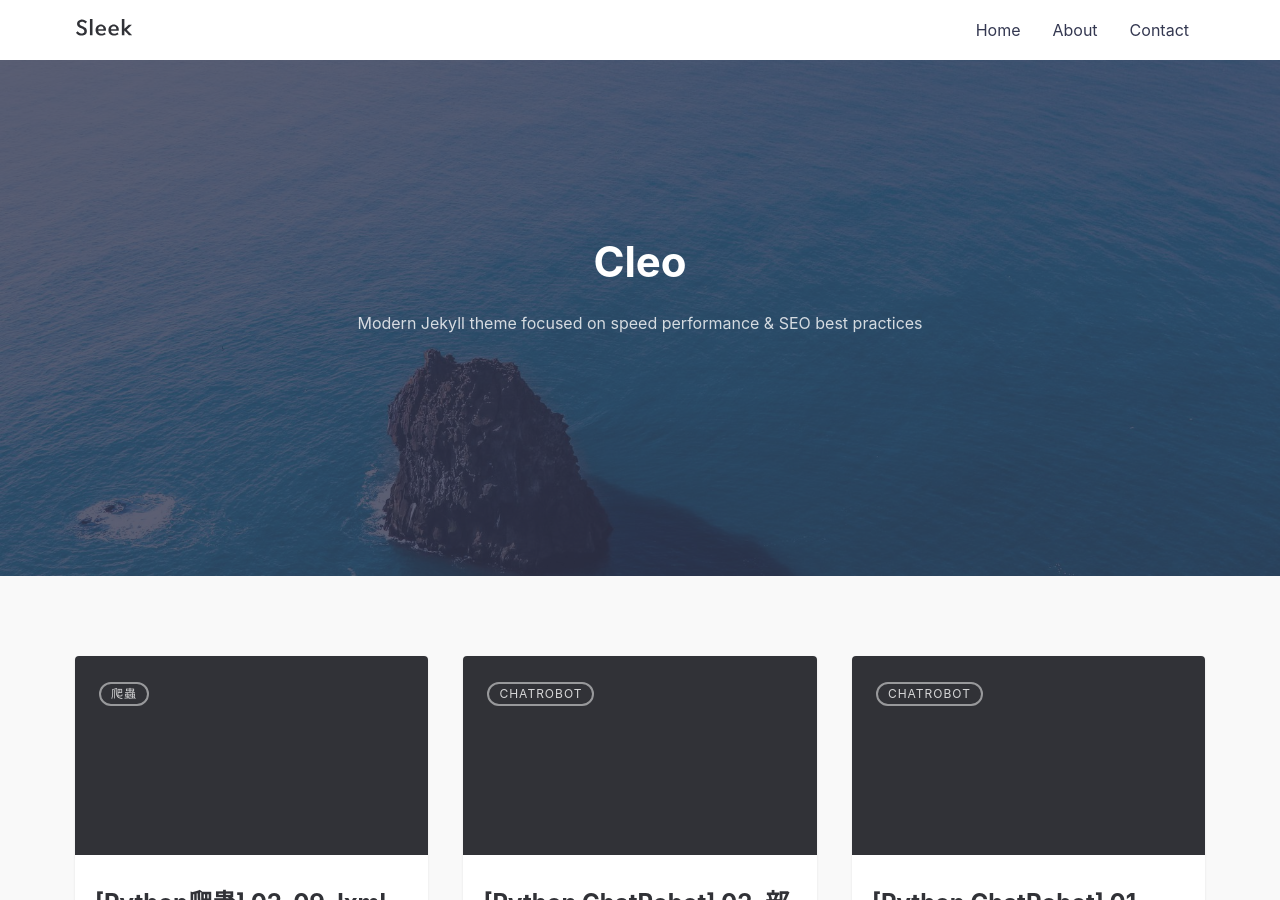
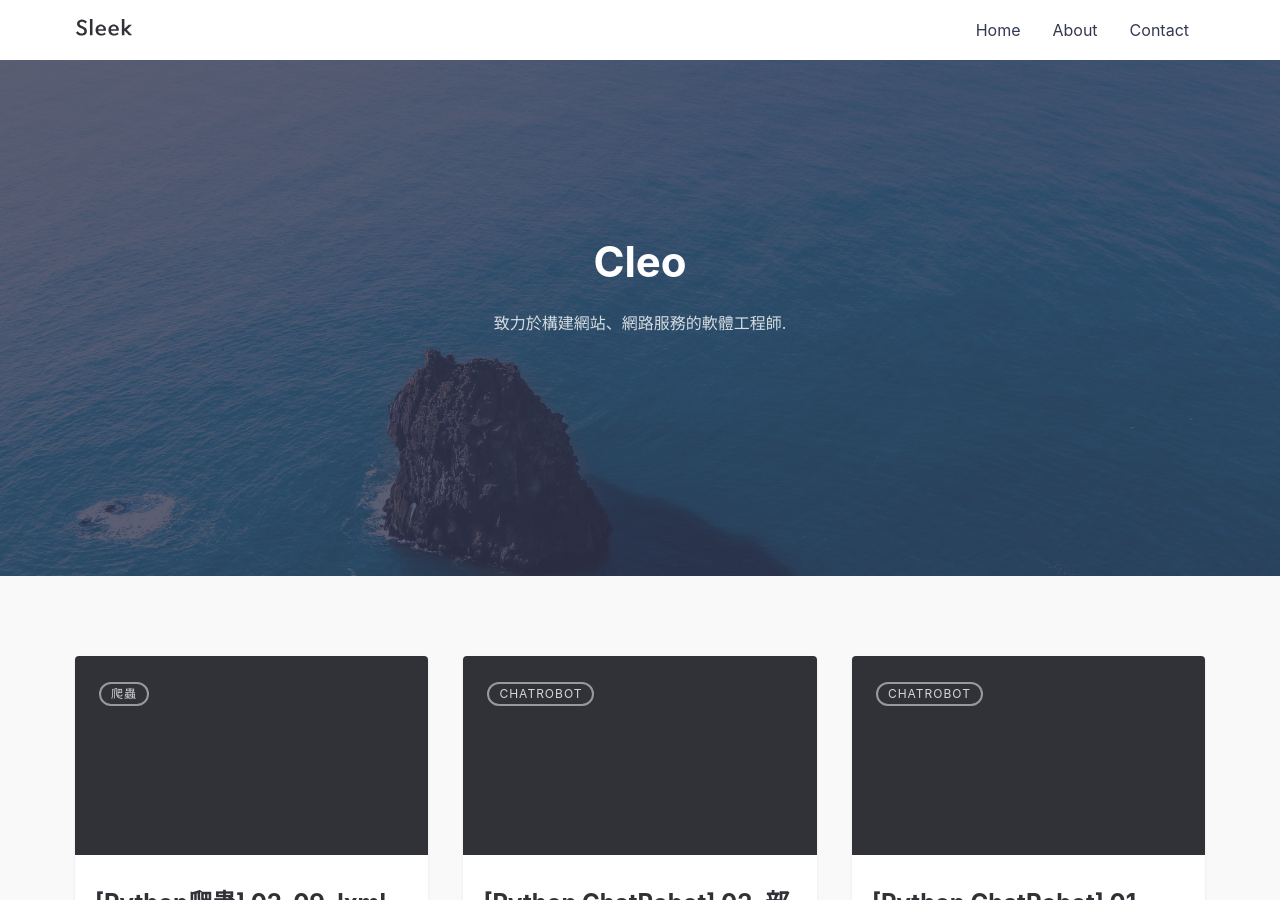
Before and after one commit to cleoliu/blog-2021, a Jekyll site: the page built from index.md, in a window 1280 px wide and 900 px high. Built offline with Jekyll 4.4.1, drawn with Linux system fonts in a browser that asks for light colours.

Commit message:
個人化設定

```diff
--- a/_config.yml
+++ b/_config.yml
@@ -1,6 +1,6 @@
 # SITE CONFIGURATION
 title: Cleo # your site title
-author: GitHub User # You :P
+author: Cleo # You :P
 description: > # Meta description of Homepage
   Write an awesome description for your new site here. You can edit this
   line in _config.yml. It will appear in your document head meta (for
@@ -24,18 +24,18 @@
   - {name: 'Contact', link: '/contact'}
 
 tagline: >
-  Modern Jekyll theme focused on speed performance &amp; SEO best practices
+  致力於構建網站、網路服務的軟體工程師.
 
 hero_img: posts/sleek_lg.jpg # Main background image: use the path from /assets/img/ => This will output /assets/img/posts/sleek_lg.jpg
 
-email: your-email@domain.com # email for form submission
+email: cleoliu.tw@gmail.com # email for form submission
 
-twitter_username: jan_czizikow # replace with your_twitter_username or comment to remove link from footer
-github_username:  janczizikow # replace with your_github_username or comment to remove link from footer
-instagram_username: shanlongjj # replace with your_instagram_username or comment to remove link from footer
+twitter_username:  # replace with your_twitter_username or comment to remove link from footer
+github_username:  cleoliu # replace with your_github_username or comment to remove link from footer
+instagram_username:  # replace with your_instagram_username or comment to remove link from footer
 
 disqus:
-  shortname: janczizikow # to enable comments replace with your_disqus_shortname
+  shortname: Cleo # to enable comments replace with your_disqus_shortname
 
 # google_tag_manager: GTM-XXXXXXX # Uncomment to enable GTM. Replace GTM-XXXXXXX with your GTM container ID
 
```
